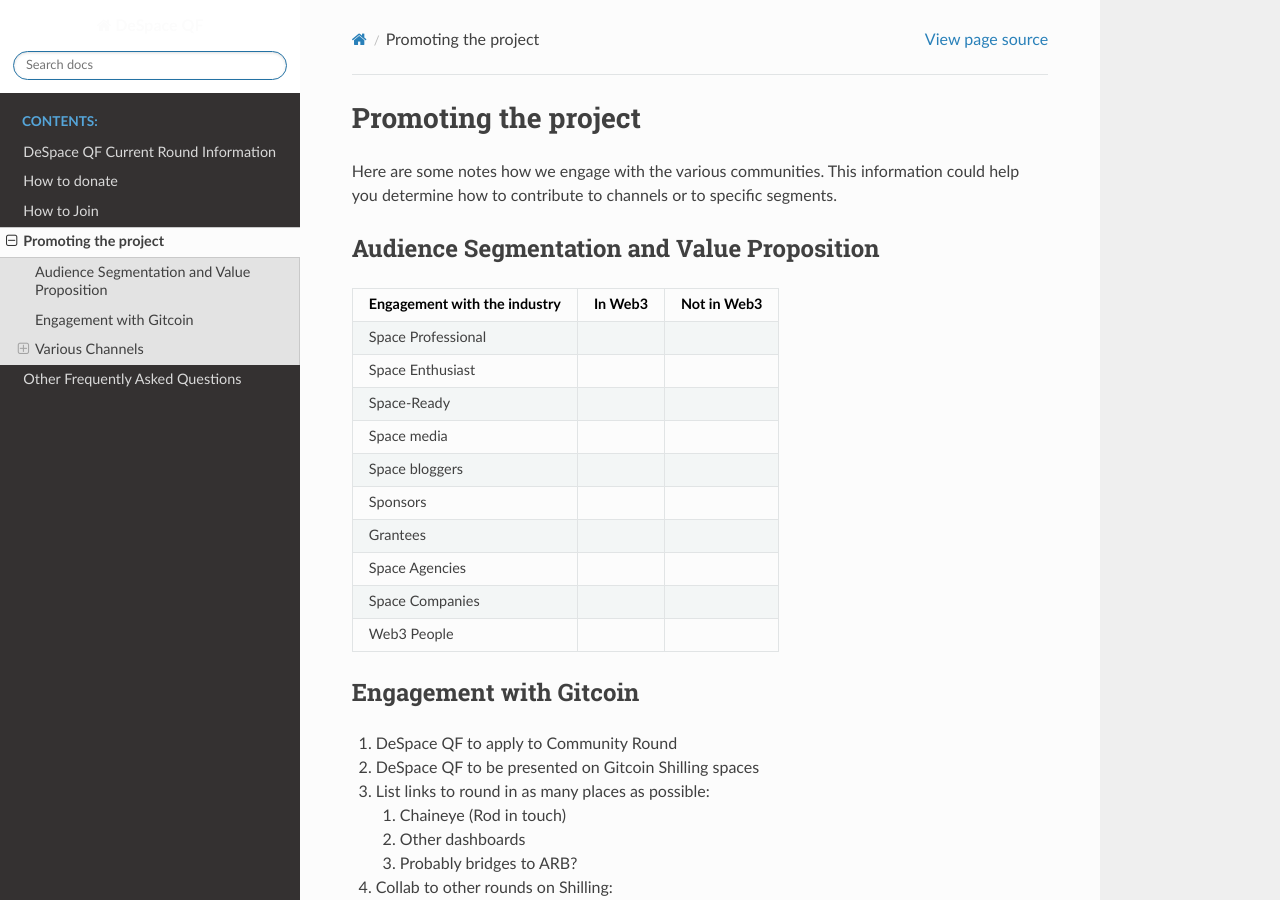
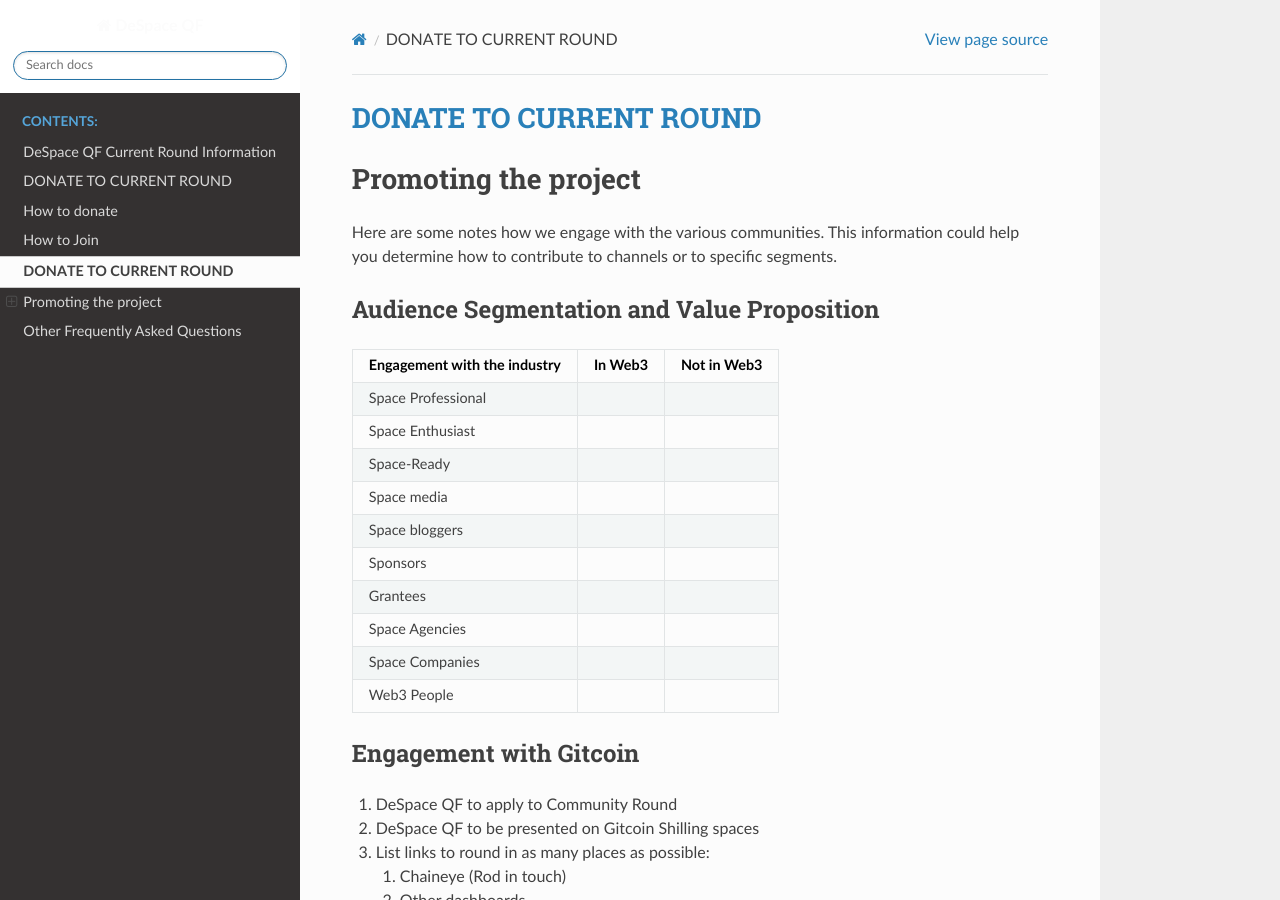
Before and after one commit to DeSpace-Community/docs.despace-qf.com, a Sphinx documentation site: the page built from source/marketing.md, in a window 1280 px wide and 900 px high. Built offline with Sphinx 7.4.7 and the Read the Docs theme 2.0.0, drawn with Linux system fonts in a browser that asks for light colours.

Commit message:
Added link to current round donations

```diff
--- a/source/current-round-info.md
+++ b/source/current-round-info.md
@@ -1,6 +1,8 @@
 # DeSpace QF Current Round Information
 
 Dates: 15 Nov - 7 Dec
+
+## [DONATE TO CURRENT ROUND](https://explorer.gitcoin.co/#/round/42161/0x911ae126be7d88155aa9254c91a49f4d85b83688)
 
 **[Link to Apply](https://builder.gitcoin.co/#/chains/42161/rounds/0x911ae126be7d88155aa9254c91a49f4d85b83688)**
 
--- a/source/how-to-donate.md
+++ b/source/how-to-donate.md
@@ -1,3 +1,4 @@
+## [DONATE TO CURRENT ROUND](https://explorer.gitcoin.co/#/round/42161/0x911ae126be7d88155aa9254c91a49f4d85b83688)
 # How to donate
 
 ## In our own words
--- a/source/marketing.md
+++ b/source/marketing.md
@@ -1,3 +1,4 @@
+## [DONATE TO CURRENT ROUND](https://explorer.gitcoin.co/#/round/42161/0x911ae126be7d88155aa9254c91a49f4d85b83688)
 # Promoting the project
 
 Here are some notes how we engage with the various communities. This information
```
Also changed, not shown: README.md (+3 -0 lines).
